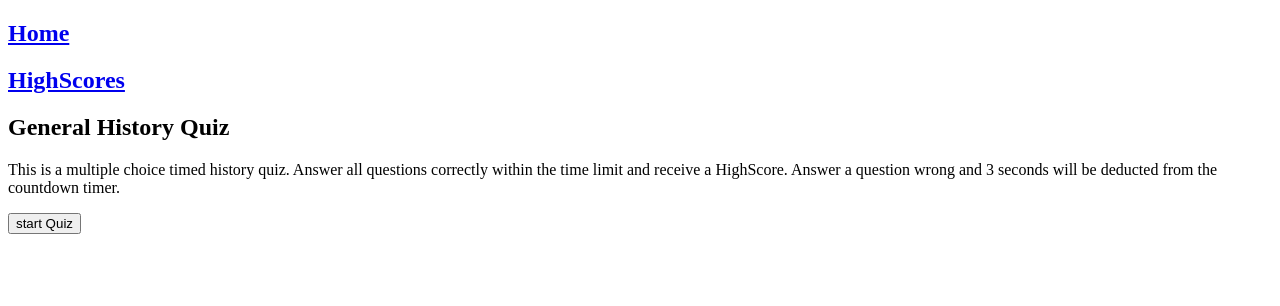
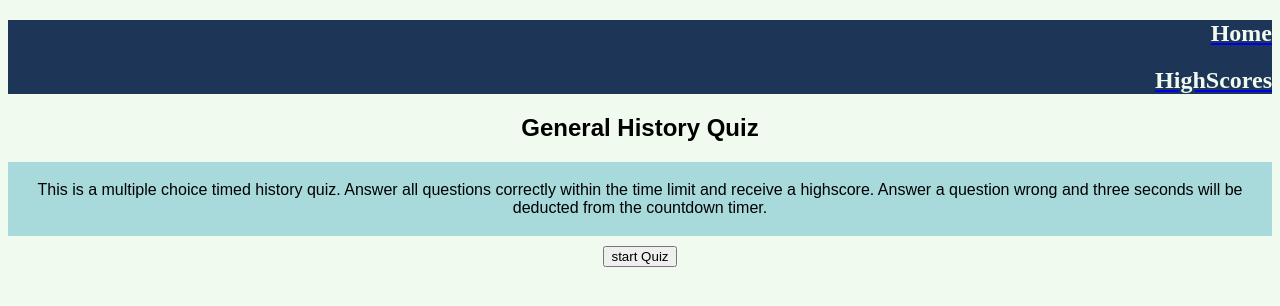
Before and after one commit to Mkn01/code-quiz, a plain HTML site: page index.html in a window 1280 px wide. Drawn offline with Linux system fonts and the light colour scheme.

Commit message:
adding css elements to quiz start page

```diff
--- a/assets/css/style.css
+++ b/assets/css/style.css
@@ -0,0 +1,44 @@
+* {
+  --imperial-red: #e63946ff;
+  --honeydew: #f1faeeff;
+  --powder-blue: #a8dadcff;
+  --celadon-blue: #457b9dff;
+  --prussian-blue: #1d3557ff;
+}
+.code-quiz {
+  background-color: #f1faeeff;
+}
+.navigation {
+  background-color: #1d3557ff;
+}
+.home {
+  color: #f1faeeff;
+  text-align: right;
+}
+.highscore {
+  color: #f1faeeff;
+  text-align: right;
+}
+
+.quiz-title {
+  text-align: center;
+  font-family: Arial, Helvetica, sans-serif;
+}
+
+.info-box {
+  background-color: #a8dadcff;
+  border-style: solid;
+  border-color: #a8dadcff;
+}
+
+.info {
+  text-align: center;
+  font-family: Arial, Helvetica, sans-serif;
+}
+.start {
+  text-align: center;
+  margin-top: 10px;
+}
+.start-btn {
+  text-align: center;
+}
--- a/index.html
+++ b/index.html
@@ -7,7 +7,7 @@
     <title>Code quiz</title>
     <link rel="stylesheet" href="./assets/css/style.css" />
   </head>
-  <body>
+  <body class="code-quiz">
     <!-- Nav bar -->
     <nav class="navigation">
       <div class="header">
@@ -22,15 +22,15 @@
       <section id="#start-quiz-section">
         <banner class="banner">
           <h1 class="quiz-title">General History Quiz</h1>
-          <div>
+          <div class="info-box">
             <p class="info">
               This is a multiple choice timed history quiz. Answer all questions
-              correctly within the time limit and receive a HighScore. Answer a
-              question wrong and 3 seconds will be deducted from the countdown
-              timer.
+              correctly within the time limit and receive a highscore. Answer a
+              question wrong and three seconds will be deducted from the
+              countdown timer.
             </p>
           </div>
-          <div>
+          <div class="start">
             <a href="./quiz.html">
               <button class="start-btn" id="#start-quiz-btn">start Quiz</button>
             </a>
```
